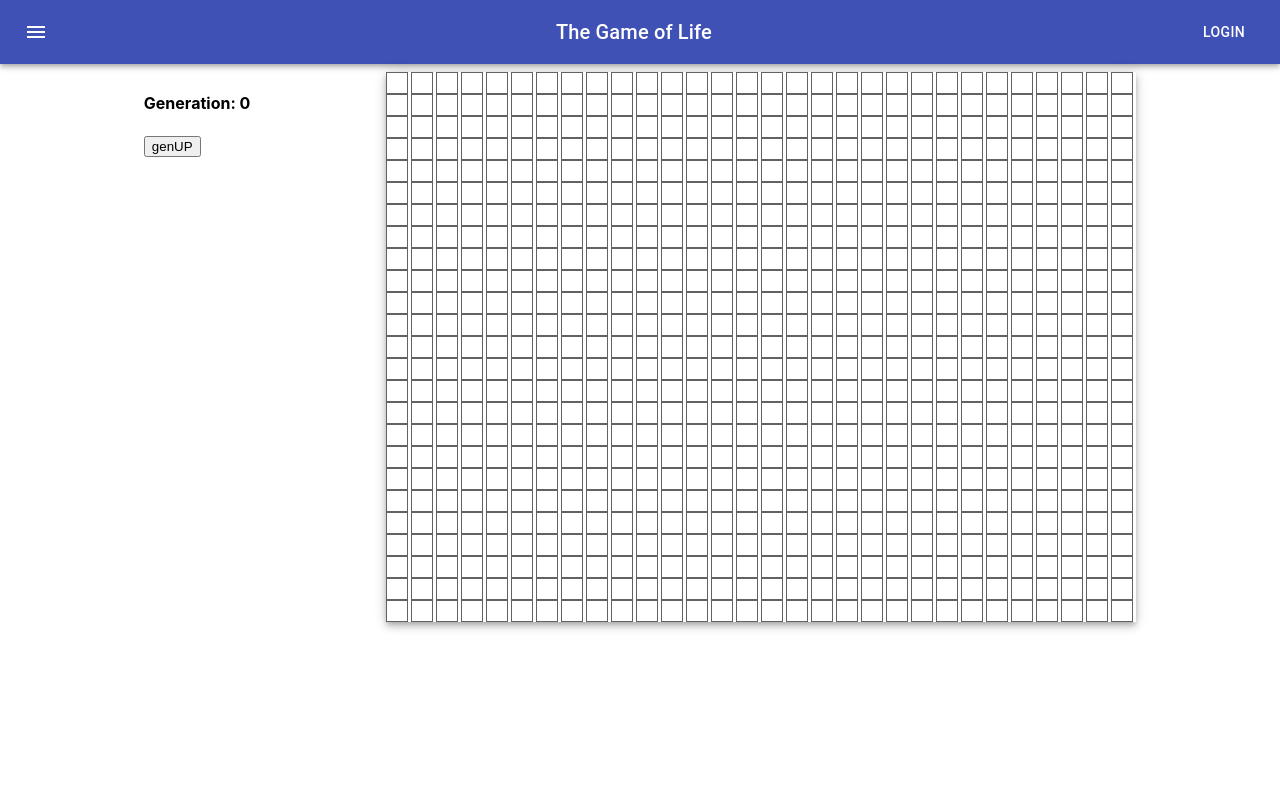
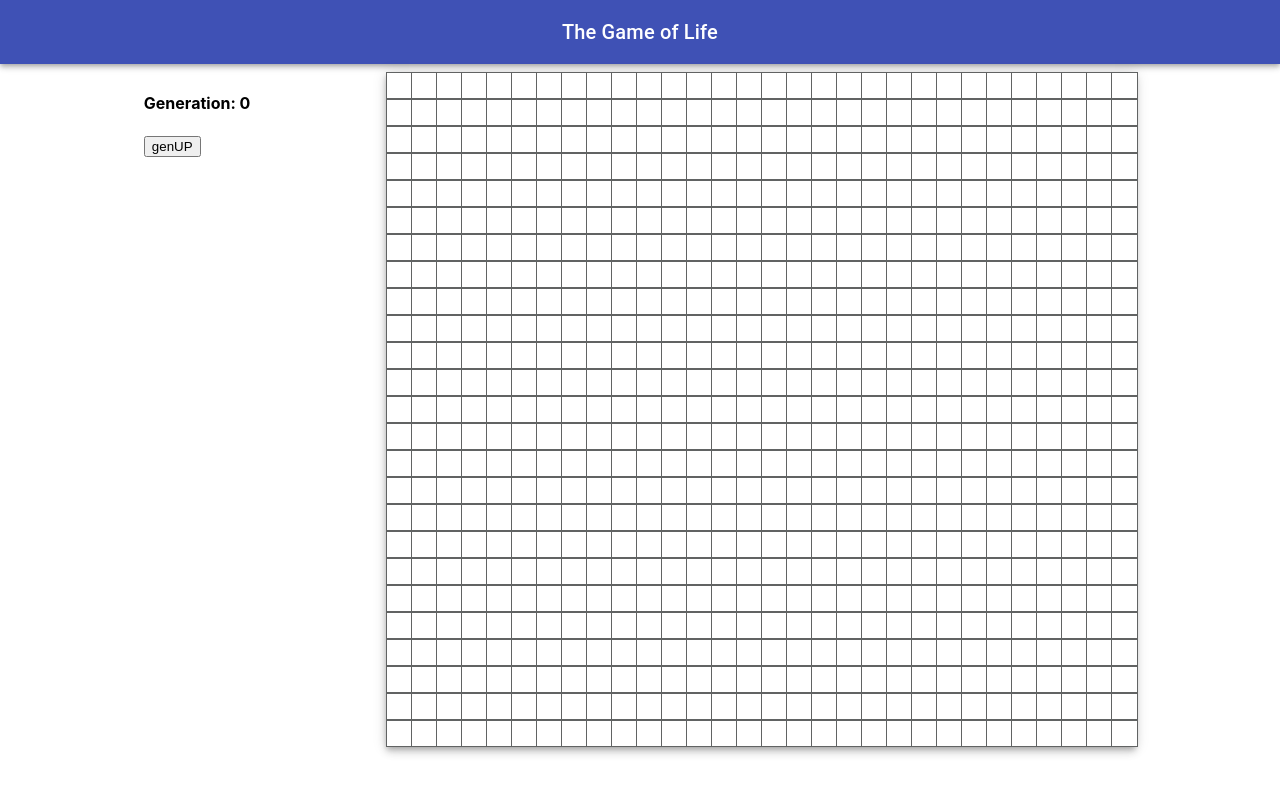
Before and after one commit to SyriiAdvent/game-of-life, a React (Create React App) app: page / in a window 1280 px wide. Shown: the top 794 px of the page. Built offline with nearby package versions, Linux system fonts and the light colour scheme.

Commit message:
moved node to SC for stricter prop passing in css

```diff
--- a/src/components/gameOfLife/Node.tsx
+++ b/src/components/gameOfLife/Node.tsx
@@ -1,35 +1,33 @@
 import React from 'react'
-import { Theme, createStyles, makeStyles } from "@material-ui/core/styles";
-import { BaseCSSProperties } from "@material-ui/core/styles/withStyles";
+import styled from 'styled-components'
 
-interface StyleProps {
-  root: BaseCSSProperties,
-}
+// you must type declare any passed in props with TS & Styled-Components
+const StyledNode = styled.div<{ status: number }>`
+  display: flex;
+  width: 25px;
+  height: 25px;
+  background-color: ${props => (props.status === 1 ? 'black' : 'white')};
+  border: solid #616363 1px;
 
-const useStyles = makeStyles((theme: Theme) =>
-  createStyles({
-    node: {
-      display: 'flex',
-      width: '20px',
-      height: '20px',
-      backgroundColor: 'white',
-      border: 'solid #616363 1px',
-
-      '&:hover': {
-        backgroundColor: '#27A9FF',
-        transform: 'scale(1.25)',
-        // transition: 'opacity 2s ease-in',
-        transitionDuration: 300,
-      },
-    },
-  })
-);
+  &:hover {
+    background-color: #27A9FF;
+    transform: scale(1.25);
+    transition-duration: 50;
+  }
+`;
 
 // How each grid Node will be represented
-const Node = () => {
-  const cls = useStyles();
+const Node = (props: any) => {
+  const { isAlive: { status, r, c } } = props
+
   return (
-    <div className={cls.node} />
+    <StyledNode
+      status={status}
+      onClick={() => {
+        // sends back cordinates of node
+        props.nodeSelectUpdater(r, c)
+      }}
+    />
   )
 }
 
--- a/src/components/navbar/NavigationBar.tsx
+++ b/src/components/navbar/NavigationBar.tsx
@@ -30,14 +30,14 @@ const NavigationBar = () => {
     <div className={cls.root}>
       <AppBar position="static">
         <Toolbar>
-          <IconButton edge="start" className={cls.menuButton} color="inherit" aria-label="menu">
+          {/* <IconButton edge="start" className={cls.menuButton} color="inherit" aria-label="menu">
             <MenuIcon />
-          </IconButton>
+          </IconButton> */}
           <Typography variant="h6" className={cls.title}>
             The Game of Life
           </Typography>
           {/* <Switch /> temporary until actual theme changer */}
-          <Button color="inherit">Login</Button>
+          {/* <Button color="inherit">Login</Button> */}
         </Toolbar>
       </AppBar>
     </div>
```
